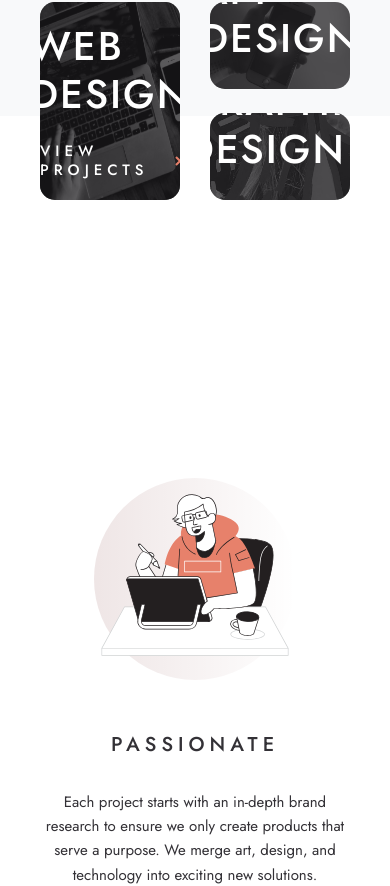
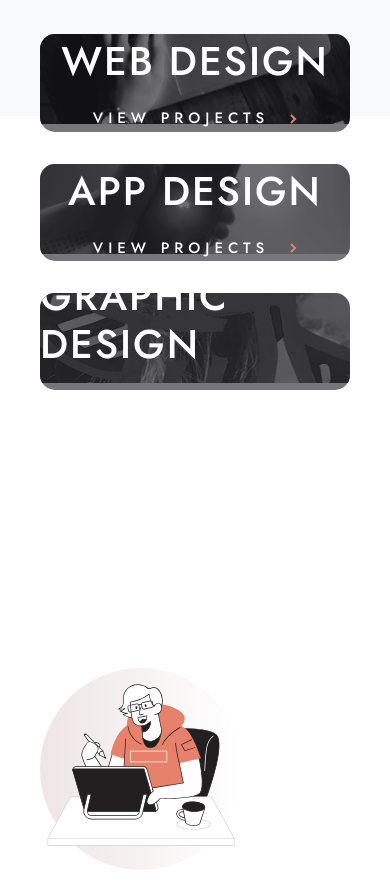
Before and after one commit to MaxTarasevich/designo-multi-page-website-react, a React (Create React App) app: page / in a window 390 px wide. Shown: the part 1200-2086 px from the top of the page. Built offline with nearby package versions, Linux system fonts and the light colour scheme.

Commit message:
feat: add tablet design for Projects & Cards

```diff
--- a/src/components/advantage/Advantage.scss
+++ b/src/components/advantage/Advantage.scss
@@ -17,6 +17,10 @@
         background-position: top left;
         background-size: contain;
         transform: rotate(180deg);
+
+        @media (max-width:1200px){
+            background-image: none;
+        }
     }
 
     .container{
--- a/src/components/advantage/AdvantageCard/AdvantageCard.scss
+++ b/src/components/advantage/AdvantageCard/AdvantageCard.scss
@@ -3,6 +3,11 @@
 .advantageCard{
     max-width: 350px;
     text-align: center;
+
+    @media(max-width:1200px){
+        max-width: 690px;
+        text-align: left;
+    }
 
     &__img{
         max-width: 202px;
@@ -10,10 +15,20 @@
         background-image: url(../../../assets/shared/desktop/bg-pattern-small-circle.svg);
         background-repeat: no-repeat;
         background-position: center center;
+
+        @media(max-width:1200px){
+            float: left;
+            margin-right: 48px;
+        }
     }
 
     &__title{
         margin-bottom: 32px;
         @include H3;
+
+        @media(max-width:1200px){
+            margin-top: 42px;
+            margin-bottom: 16px;
+        }
     }
 }
--- a/src/components/projects/Projects.scss
+++ b/src/components/projects/Projects.scss
@@ -9,5 +9,9 @@
         display: grid;
         grid-template-columns: 1fr 1fr;
         gap: 24px 30px;
+
+        @media (max-width:1200px){
+            display: block;
+        }
     }
 }
--- a/src/components/projects/Projects.tsx
+++ b/src/components/projects/Projects.tsx
@@ -9,7 +9,11 @@ interface Props{
  cardData:{
         title:string;
         link:string;
-        img:string;
+        img:{
+                desktop:string,
+                tablet:string,
+                mobile:string
+              };
         large:boolean;
         }[]
 padding?:object
--- a/src/components/projects/card/Card.scss
+++ b/src/components/projects/card/Card.scss
@@ -2,6 +2,7 @@
 @use '../../../styles/typography.scss' as *;
 
 .projects__item{
+    display: block;
     position: relative;
     border-radius: 15px;
     overflow: hidden;
@@ -9,6 +10,11 @@
 
     &:nth-of-type(3n){
         grid-column: 2/2;
+    }
+
+    @media (max-width:1200px){
+        max-height: 200px;
+        margin-top: 32px;
     }
 
 }
@@ -29,12 +35,11 @@
     gap: 24px;
     justify-content: center;
     align-items: center;
-    background-color: rgba($black,0.7);
-    background-blend-mode: multiply;
-    transition: all 0.4s ease-in-out;
+    background-color: rgba($black,0.6);
+    transition:background-color 0.4s ease-in-out;
 
     &:hover{
-        background-color: rgba($peach,0.8);
+        background-color: rgba($peach,0.6);
     }
 }
 
--- a/src/components/projects/card/Card.tsx
+++ b/src/components/projects/card/Card.tsx
@@ -6,15 +6,22 @@ import './Card.scss'
 
 interface Props {
     title:string;
-    img:string;
+    img:{
+      desktop:string,
+      tablet:string,
+      mobile:string
+    };
     link:string;
     large?:Boolean;
 }
 
 const Card: React.FC<Props> = ({title,img,link,large}) => {
   return (
-    <div className={`projects__item ${large ? 'projects__item-large' : ''}`}>
-                <img src={img} alt={title} />
+    <picture className={`projects__item ${large ? 'projects__item-large' : ''}`}>
+
+                <source media="(max-width:768px)" srcSet="" />
+                <source media="(max-width:1200px)" srcSet={img.tablet} />
+                <img src={img.desktop} alt={title} />
 
                 <div className="projects__content">
                     <h2 className="projects__title">
@@ -27,7 +34,7 @@ const Card: React.FC<Props> = ({title,img,link,large}) => {
                     </Link>
                 </div>
 
-    </div>
+    </picture>
   )
 }
 
--- a/src/pages/AppDesign.tsx
+++ b/src/pages/AppDesign.tsx
@@ -8,6 +8,7 @@ import Projects from '../components/projects/Projects'
 import Talk from '../components/Talk/Talk'
 
 import images from '../constants/images'
+import imagesTablet from '../constants/imagesTablet'
 
 const header = {
   title:'App Design',
@@ -47,13 +48,21 @@ const AppProjectsData = [
   {
     title:'WEB DESIGN',
     link:'/web-design',
-    img:`${images.webDesSmall}`,
+    img:{
+      desktop:`${images.webDesSmall}`,
+      tablet:`${imagesTablet.webDes}`,
+      mobile:`${images.webDesLarge}`
+    },
     large:false,
   },
   {
     title:'GRAPHIC DESIGN',
     link:'/graphic-design',
-    img:`${images.graphicDes}`,
+    img:{
+      desktop:`${images.graphicDes}`,
+      tablet:`${imagesTablet.graphicDes}`,
+      mobile:`${images.webDesLarge}`
+    },
     large:false,
   },
 ]
--- a/src/pages/GraphicDesign.tsx
+++ b/src/pages/GraphicDesign.tsx
@@ -8,6 +8,7 @@ import Projects from '../components/projects/Projects'
 import Talk from '../components/Talk/Talk'
 
 import images from '../constants/images'
+import imagesTablet from '../constants/imagesTablet'
 
 
 const header = {
@@ -39,13 +40,21 @@ const AppProjectsData = [
   {
     title:'WEB DESIGN',
     link:'/web-design',
-    img:`${images.webDesSmall}`,
+    img:{
+      desktop:`${images.webDesSmall}`,
+      tablet:`${imagesTablet.webDes}`,
+      mobile:`${images.webDesLarge}`
+    },
     large:false,
   },
   {
-    title:'GRAPHIC DESIGN',
-    link:'/graphic-design',
-    img:`${images.graphicDes}`,
+    title:'APP DESIGN',
+    link:'/app-design',
+    img:{
+      desktop:`${images.appDes}`,
+      tablet:`${imagesTablet.appDes}`,
+      mobile:`${images.webDesLarge}`
+    },
     large:false,
   },
 ]
--- a/src/pages/Home.tsx
+++ b/src/pages/Home.tsx
@@ -8,23 +8,37 @@ import Projects from '../components/projects/Projects'
 
 import images from '../constants/images'
 
+import imagesTablet from '../constants/imagesTablet'
+
 const projectsData = [
   {
     title:'WEB DESIGN',
     link:'/web-design',
-    img:`${images.webDesLarge}`,
+    img:{
+      desktop:`${images.webDesLarge}`,
+      tablet:`${imagesTablet.webDes}`,
+      mobile:`${images.webDesLarge}`
+    },
     large:true,
   },
   {
     title:'APP DESIGN',
     link:'/app-design',
-    img:`${images.appDes}`,
+    img:{
+      desktop:`${images.appDes}`,
+      tablet:`${imagesTablet.appDes}`,
+      mobile:`${images.webDesLarge}`
+    },
     large:false,
   },
   {
     title:'GRAPHIC DESIGN',
     link:'/graphic-design',
-    img:`${images.graphicDes}`,
+    img:{
+      desktop:`${images.graphicDes}`,
+      tablet:`${imagesTablet.graphicDes}`,
+      mobile:`${images.webDesLarge}`
+    },
     large:false,
   },
 ]
--- a/src/pages/WebDesign.tsx
+++ b/src/pages/WebDesign.tsx
@@ -8,6 +8,7 @@ import Projects from '../components/projects/Projects'
 import Talk from '../components/Talk/Talk'
 
 import images from '../constants/images'
+import imagesTablet from '../constants/imagesTablet'
 
 
 const header = {
@@ -54,13 +55,21 @@ const projectsData = [
   {
     title:'APP DESIGN',
     link:'/app-design',
-    img:`${images.appDes}`,
+    img:{
+      desktop:`${images.appDes}`,
+      tablet:`${imagesTablet.appDes}`,
+      mobile:`${images.webDesLarge}`
+    },
     large:false,
   },
   {
     title:'GRAPHIC DESIGN',
     link:'/graphic-design',
-    img:`${images.graphicDes}`,
+    img:{
+      desktop:`${images.graphicDes}`,
+      tablet:`${imagesTablet.graphicDes}`,
+      mobile:`${images.webDesLarge}`
+    },
     large:false,
   },
 ]
```
Also changed, not shown: src/constants/imagesTablet.js (+7 -0 lines).
